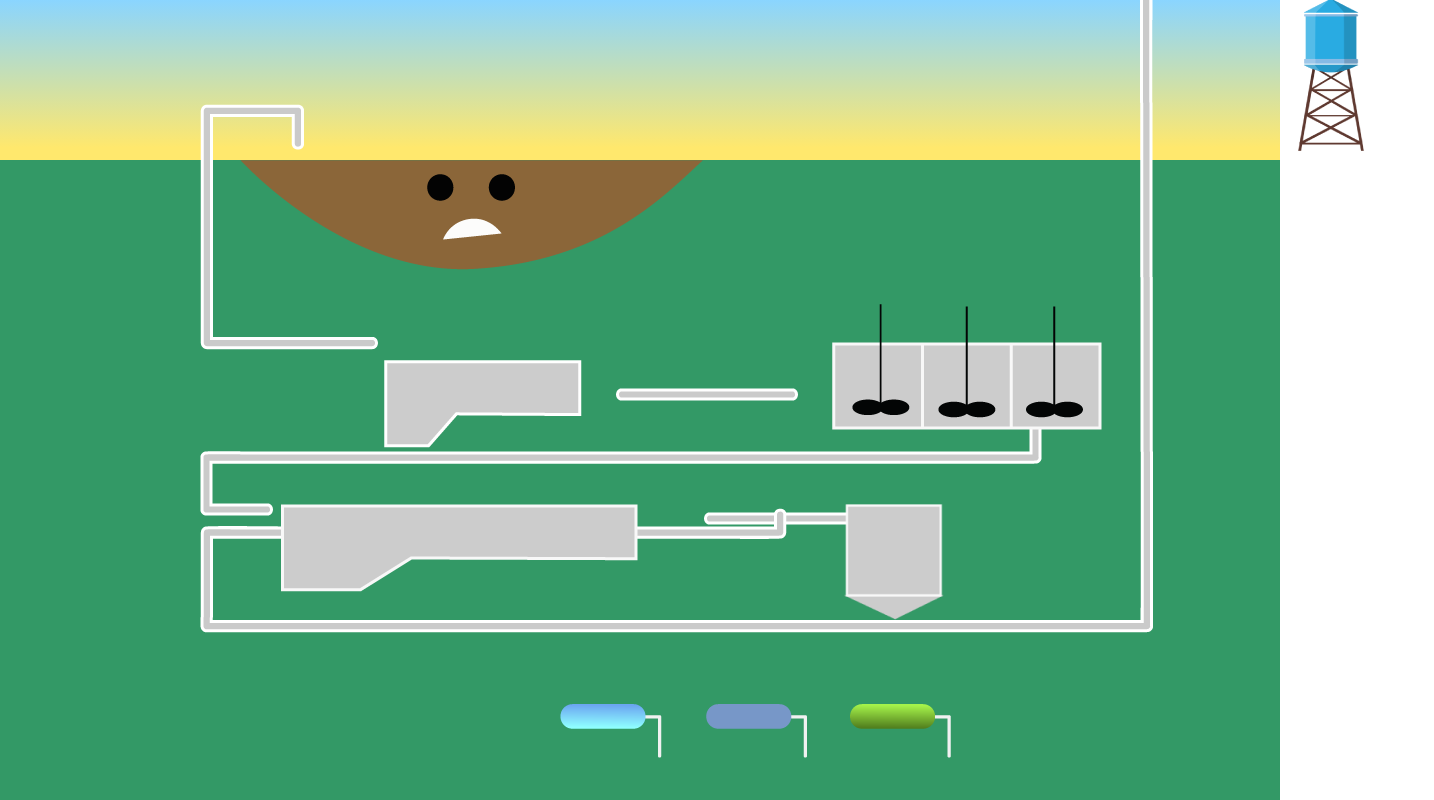
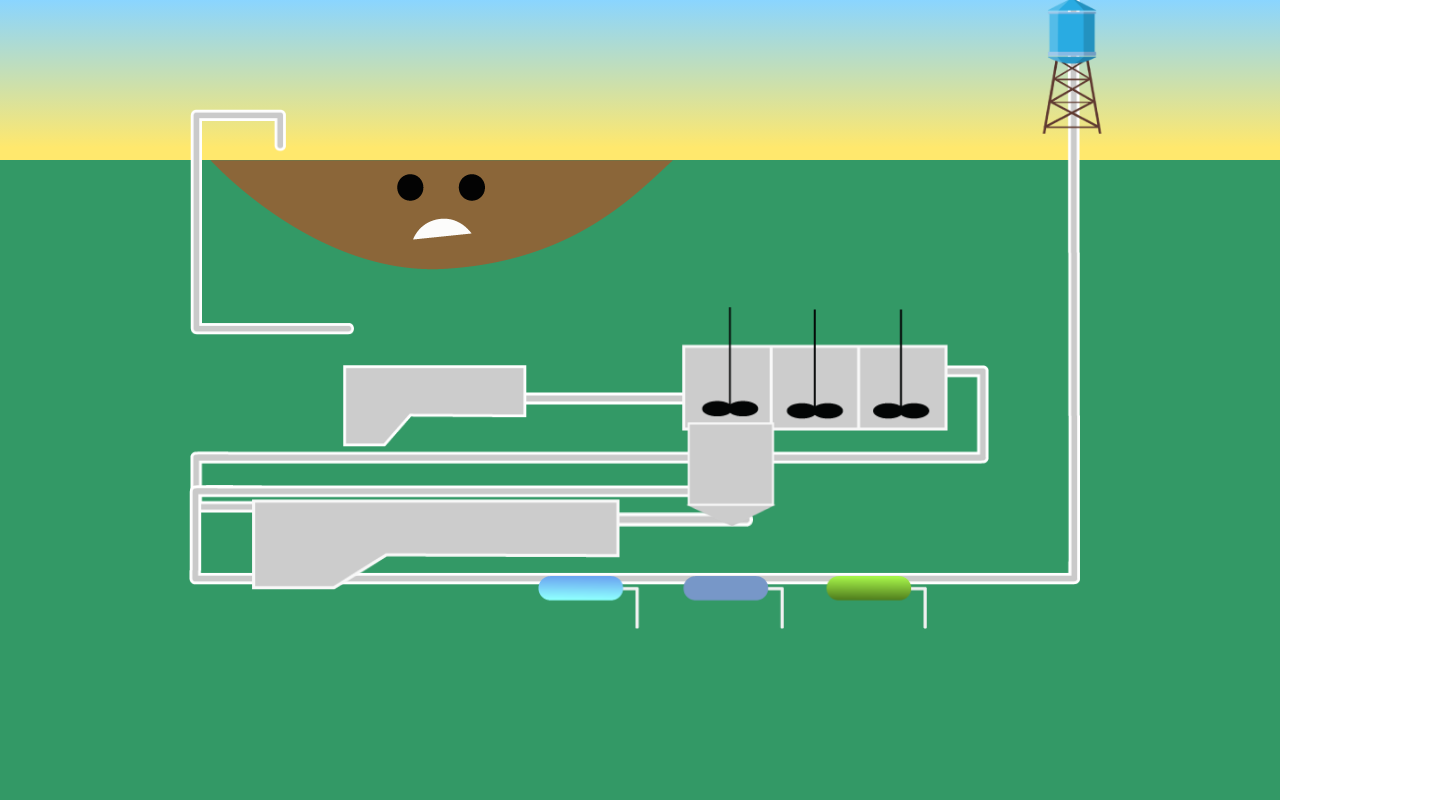
Before and after one commit to IgorTargino/WTP, a React (Create React App) app: page / in a window 1280 px wide. Shown: the whole page, 1434 px wide, since content can reach past the window. Built offline with nearby package versions, Linux system fonts and the light colour scheme.

Commit message:
Tela 01 ok sem animação

```diff
--- a/src/pages/Home/index.css
+++ b/src/pages/Home/index.css
@@ -13,67 +13,87 @@
 
     background: #339966;
 }
+.game-container{
+    position: relative;
+    width: 80%;
+    height: 100%;
+    margin: 0 auto;
+    z-index: 1;
+}
 .lagoa{
-    margin-left: 30vh;
+    left: 8%;
+    position: absolute;
 }
 .bacia1{
     position: absolute;
-    top: 25vh;
-    left: 48vh;
+    top: 32%;
+    left: 21%;
+    width: 18%;
 }
 #tanqueReacao{
     position: absolute;
-    top: 18vh;
-    left: 104vh;
+    top: 23%;
+    left: 54.1%;
+    width: 26%;
 }
 #bacia2{
     position: absolute;
-    top: 43vh;
-    left: 35vh;
+    top: 53%;
+    left: 12%;
+    width: 36%;
 }
 .filtro{
     position: absolute;
-    top: 43vh;
-    left: 105.5vh;
+    padding-top: 25.6%;
+    /* top: 53%; */
+    left: 54.5%;
+    width: 8.8%;
 }
 .balao{
     position: absolute;
-    top: 68vh;
-    left: 70vh;
+    padding-top: 40.6%;
+    /* top: 85%;*/
+    left: 40%;
+    width: 38%;
 }
 #caixaAgua{
     position: absolute;
-    top: -21vh;
-    left: 153.5vh;
+    top: -26.3%;
+    left: 83.2%;
+    width: 18%;
 }
 
 #cano1{
     position: absolute;
-    top: -7vh;
-    left: 25vh;
+    top: -8%;
+    left: 6.1%;
     z-index: -1;
+    width: 16%;
 }
 #cano2{
     position: absolute;
-    top: 28.5vh;
-    left: 77vh;
+    top: 36.2%;
+    left: 38%;
     z-index: -1;
 }
 #cano3{
     position: absolute;
-    top: 25vh;
-    left: 25vh;
+    top: 32%;
+    left: 6.1%;
     z-index: -1;
+    width: 78%;
 }
 #cano4{
     z-index: -1;
     position: absolute;
-    top: 44vh;
-    left: 88vh;
+    top: 55%;
+    left: 40%;
+    width: 21%;
 }
 #cano5{
     position: absolute;
-    top: -26vh;
-    left: 25vh;
+    top: -33%;
+    left: 6%;
+    width: 87%;
     z-index: -1;
 }
--- a/src/pages/Home/index.js
+++ b/src/pages/Home/index.js
@@ -26,6 +26,7 @@ function Home() {
 
             <div id="ceu"></div>
             <div id="container">
+                <div className="game-container">
                     <img className="lagoa" src={lagoa} alt="lagoa"/>
 
                     {dadoInicial.etapa01 === "1" ?
@@ -44,7 +45,7 @@ function Home() {
                         <img className="filtro" src={filtro} alt="filtro"/>
                     }
                     {dadoInicial.etapa04 === "1"  ?
-                    <Link to="/04"><img className="balao" src={balao} alt="Balao"/></Link>
+                        <div className="balao" ><Link to="/04"><img src={balao} alt="Balao"/></Link></div>
                         :
                         <img className="balao" src={balao} alt="balao"/>
                     }
@@ -58,6 +59,7 @@ function Home() {
                     <img id="cano4" src={cano2} alt=""/>
                     <img id="cano5" src={cano5} alt=""/>
                 </div>
+            </div>
         </>
     )
 }
```
Lines whose indentation alone changed are shown as unchanged.
